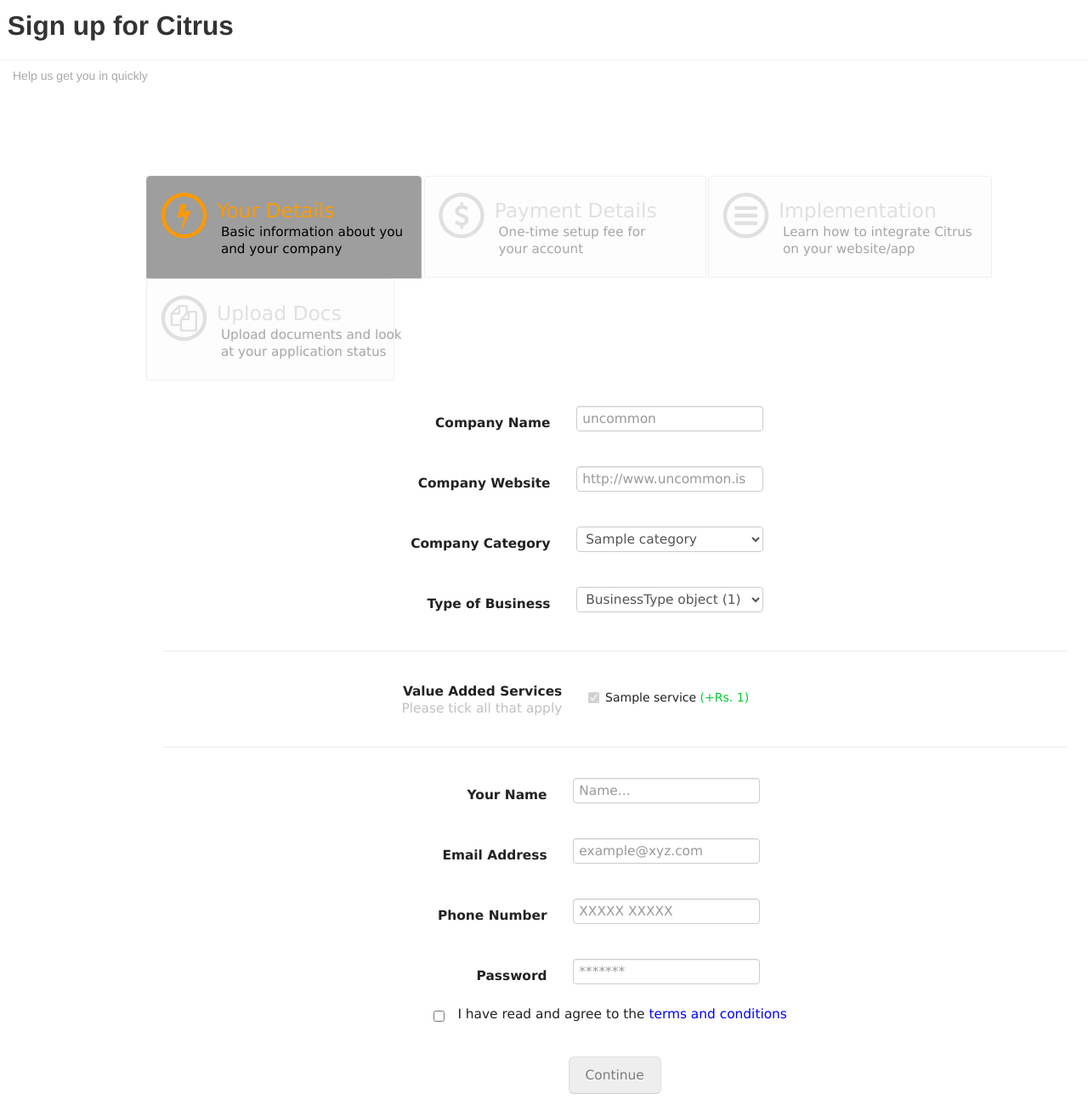
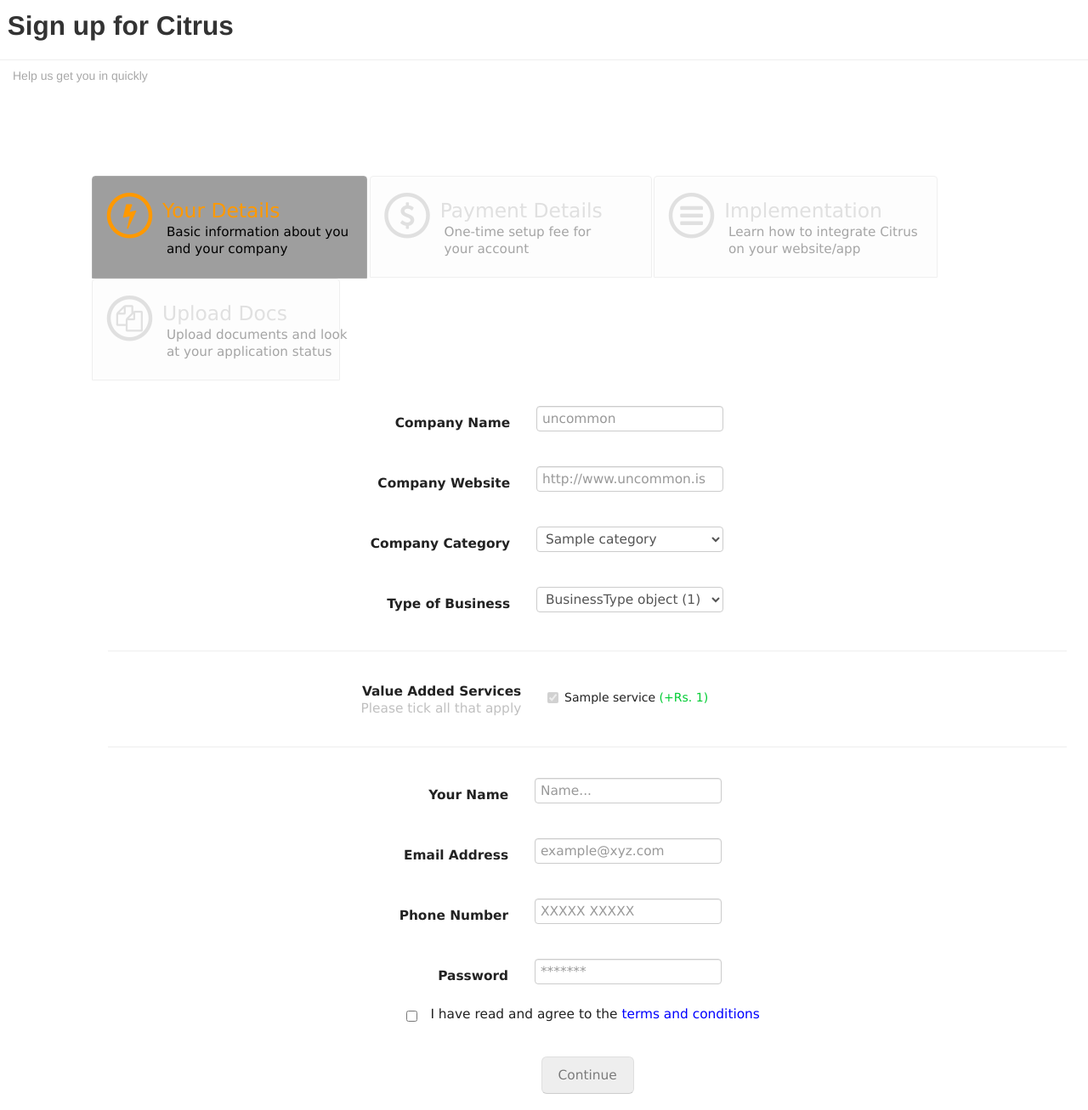
Before and after one commit to utkarshd420/citrus-onboarding, a Django app: template signup/templates/index.html in a window 1280 px wide. Shown: the whole page at 85% size. Run offline with Django 3.2, Linux system fonts and the light colour scheme; tables that the repository leaves empty hold one stand-in row (values such as "Sample post"); the template is opened without the code that fills it: values that come from a table or form of the project are taken from there, most other values are stand-ins (such as "Sample title", 1, 10 or a date in 2020); parts of the project's set-up code (start-up, migrations or seed data) failed here and were passed over; some libraries are stand-ins or nearby versions; grey boxes are pictures that could not be loaded.

Commit message:
some changes

```diff
--- a/signup/templates/index.html
+++ b/signup/templates/index.html
@@ -22,7 +22,7 @@
 
 <span style="color:#A8A8A8;position:absolute;left:15px;top:79px">Help us get you in quickly</span>
 
-<div  id="tabs" style="position:absolute;left:13%;top:25%;background:#FFFFFF">
+<div  id="tabs" style="position:absolute;left:8%;top:25%;background:#FFFFFF">
 <ul id="tab-list-custom">
 	<li class="row"><a href="#tabs-1" id="tab-1"><span id="headings-custom-tab1" class="headings-custom">
 	<span class="fa-stack fa-lg" style="padding-top:0.3em">
@@ -387,7 +387,7 @@
   	<h2>&nbsp;Submit your Documents</h2>
 </span>
 <hr>
-<span style="color:#A8A8A8;position:absolute;left:45px;top:228px">Upload all required documents to ensure your application is verified and your account is activated permanently
+<span style="color:#A8A8A8;position:relative;left:45px;">Upload all required documents to ensure your application is verified and your account is activated permanently
 </br>
 <span style="color:black;font-weight:700">
 When upload your documents and submit this application for review, our team will check and verify them within <strong>48 hours</strong>.
```
